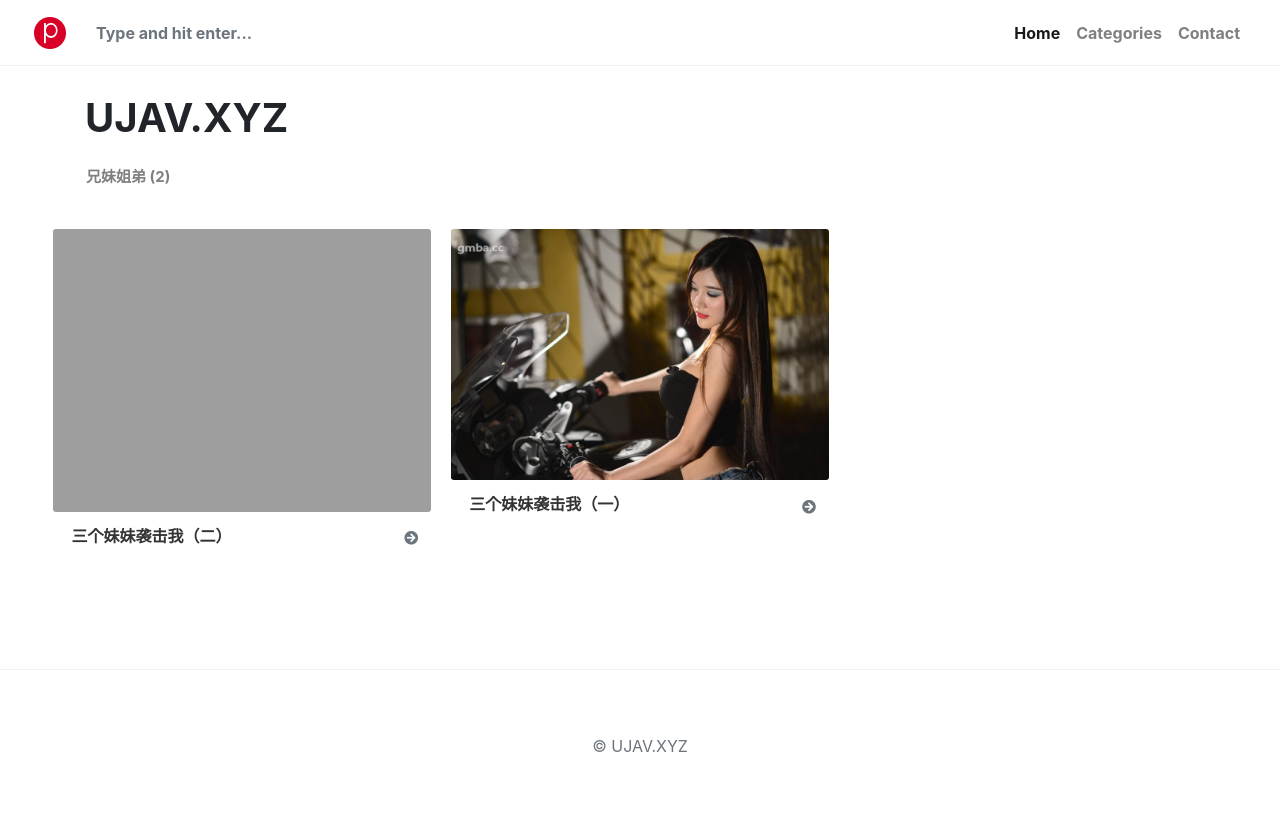
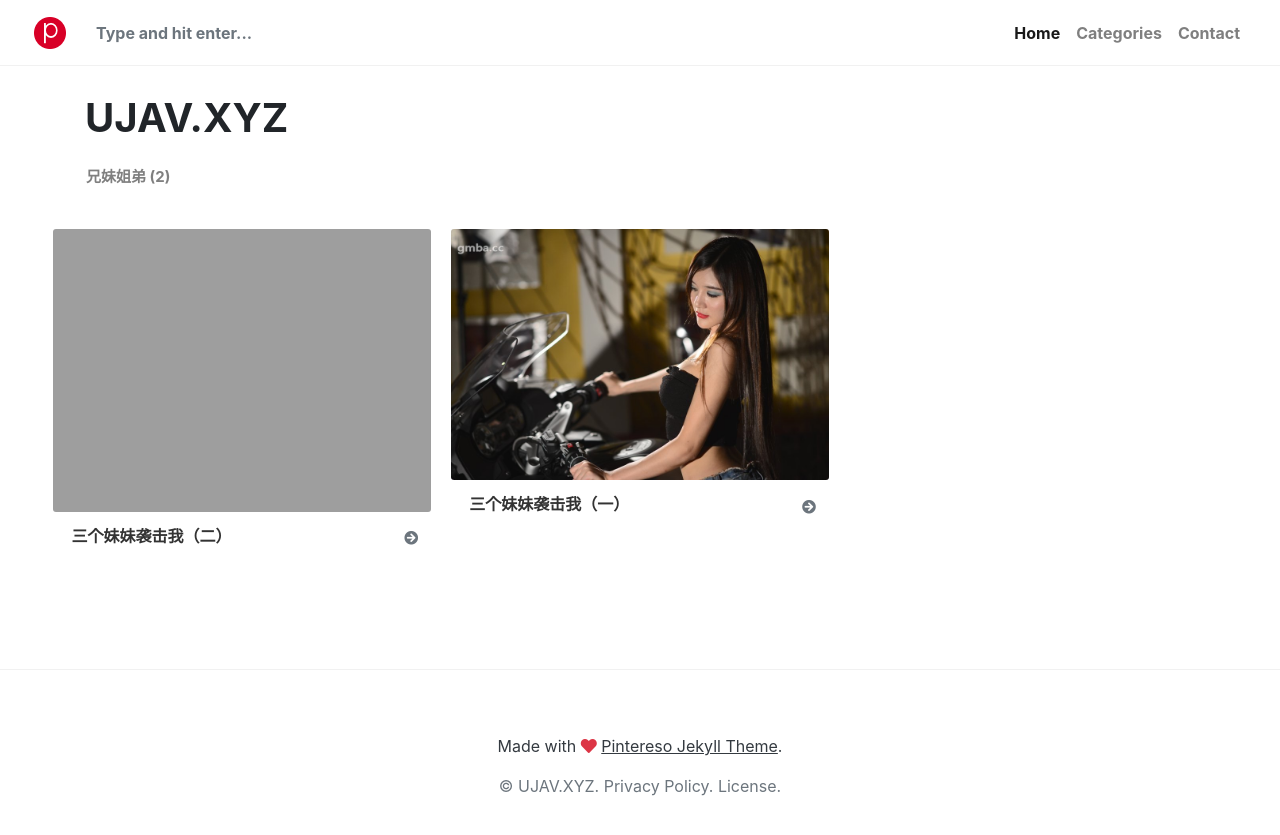
Before and after one commit to ujav/u, a Jekyll site: the page built from index.html, in a window 1280 px wide. Shown: the top 835 px of the page. Built offline with Jekyll 4.4.1, drawn with Linux system fonts in a browser that asks for light colours; nearby versions of some CDN libraries; library files that are not in the unit come from our copies; the list of posts is cut into pages by our own code.

Commit message:
Update footer-copyright.html

```diff
--- a/_includes/footer-copyright.html
+++ b/_includes/footer-copyright.html
@@ -1,13 +1,12 @@
-<!--
-  If you want to remove credits, please, donate:
-  https://www.wowthemes.net/freebies-license/
--->
+
 
 <p>
 
 <span class="credits">
 
-
+	<a target="_blank" class="text-dark" href="https://www.wowthemes.net/pintereso-free-bootstrap-jekyll-theme/">
+		Made with <i class="fa fa-heart text-danger"></i> <u>Pintereso Jekyll Theme</u>.
+	</a>
 
 </span>
 
@@ -15,9 +14,15 @@
 
 <p>
     <a class="text-muted" href="{{site.url}}{{site.baseurl}}/">
-        &copy;  {{site.name}}
+        &copy;  {{site.name}}.
     </a>
 
+    <a class="text-muted" href="{{site.url}}{{site.baseurl}}/privacy-policy.html">
+        Privacy Policy.
+    </a>
 
+    <a class="text-muted" target="_blank" href="https://www.wowthemes.net/freebies-license/">
+        License.
+    </a>
 
 </p>
```
